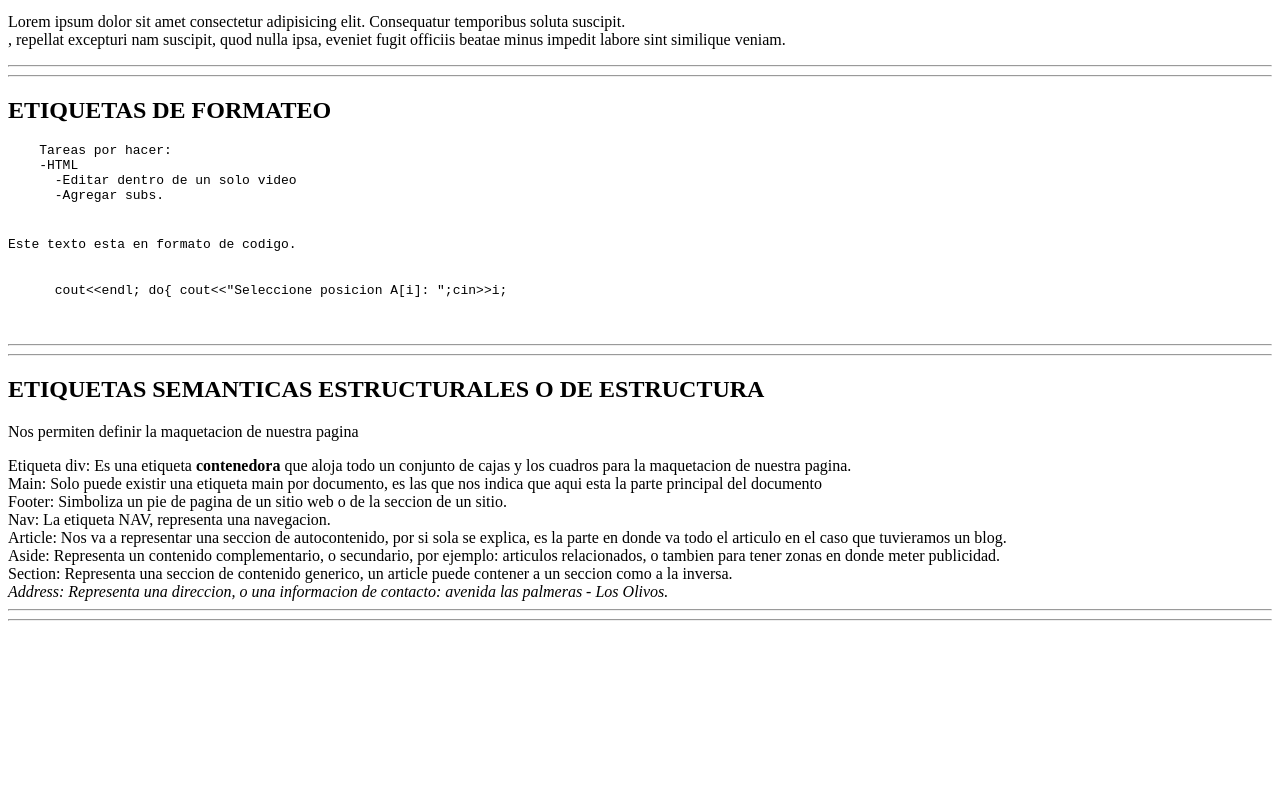
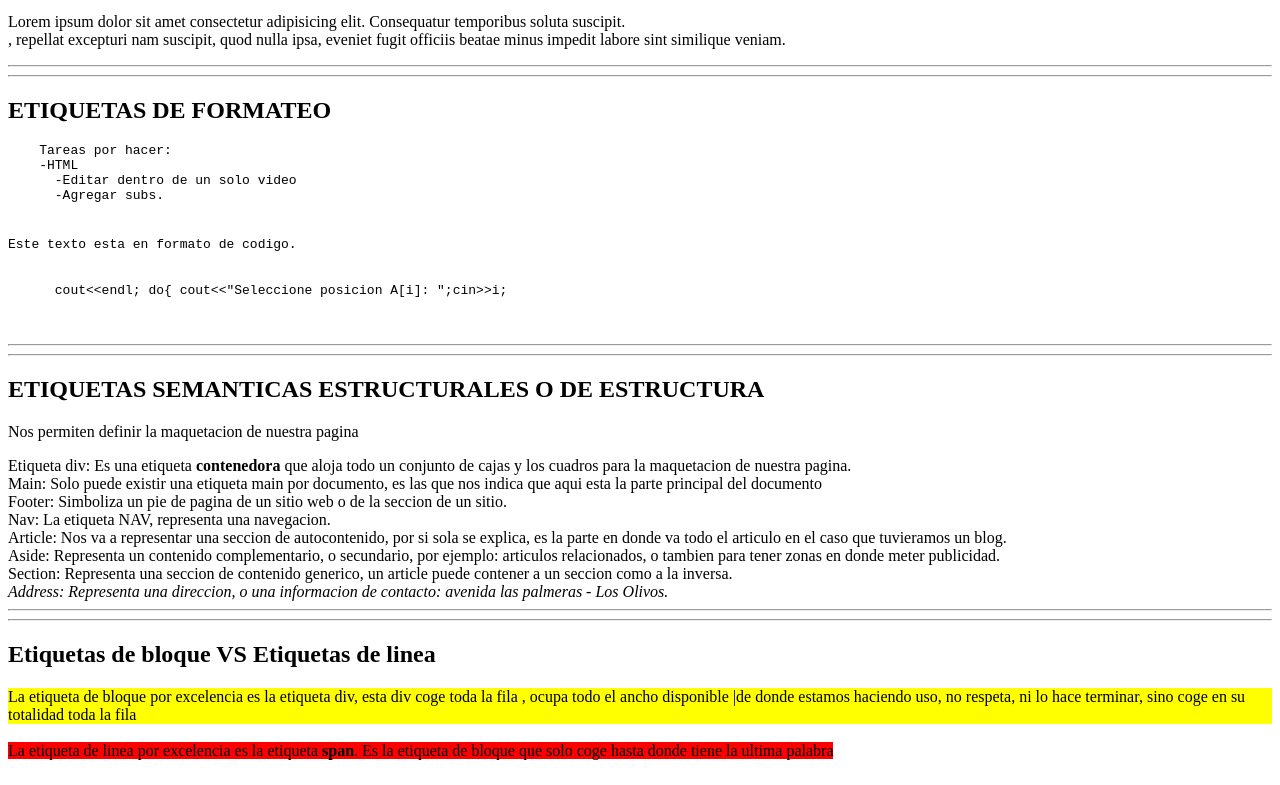
Before and after one commit to berthcode/test1.2, a plain HTML site: page index.html in a window 1280 px wide. Shown: the part 478-1263 px from the top of the page. Before the commit the page ends 1124 px from the top, so only its background shows below. Drawn offline with Linux system fonts and the light colour scheme.

Commit message:
Sexto Cambio

```diff
--- a/index.html
+++ b/index.html
@@ -143,6 +143,17 @@
   <hr>
   <hr>
 
+  <h2>Etiquetas de bloque VS Etiquetas de linea</h2>
+  <div style="background-color: yellow;">La etiqueta de bloque por excelencia es la etiqueta div, esta div coge toda la
+    fila , ocupa todo el ancho disponible |de donde estamos haciendo uso, no respeta, ni lo hace terminar, sino coge en
+    su totalidad toda la fila</div>
+  <!--Los encabezados son etiquetas de bloque porque generan saltos de linea, los parrafos tambien son de bloque -->
+  <!--En cambio si usamos, negrita, cursiva, inportante, dirccion, nos damos cuenta que el cambio solo ocurre en ese palabra o en esa pequeña linea, estas entones son etiquetas de linea-->
+
+  <br>
+  <span style="background-color: red;">La etiqueta de linea por excelencia es la etiqueta <b>span</b>. Es la etiqueta de
+    bloque que solo coge hasta donde tiene la ultima palabra</span>
+
 
   <h4></h4>
   <h5></h5>
```
